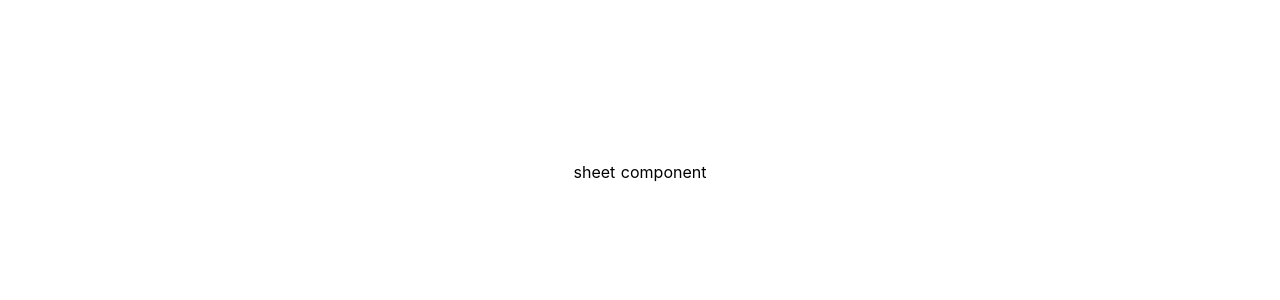
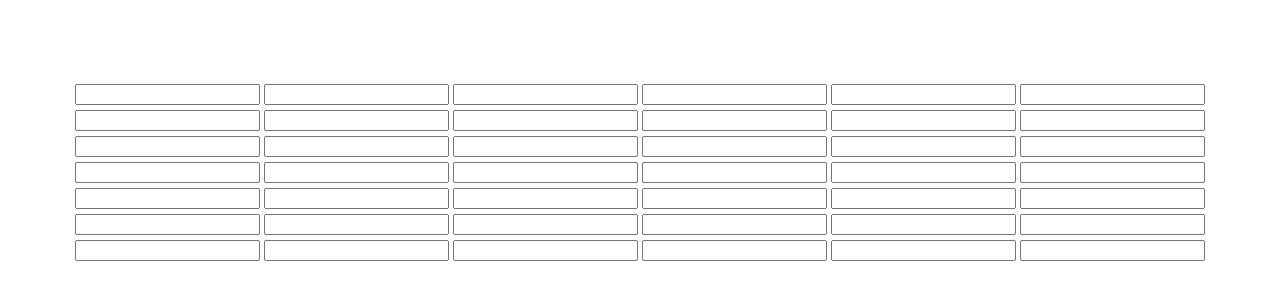
Before and after one commit to p-adams/vue-spreadsheet, a Nuxt app: page / in a window 1280 px wide. Shown: the part 228-528 px from the top of the page. Built offline with nearby package versions, Linux system fonts and the light colour scheme.

Commit message:
added table to Sheet component

```diff
--- a/components/Sheet.vue
+++ b/components/Sheet.vue
@@ -1,10 +1,49 @@
 <template>
   <div>
-      sheet component
+     <table>
+        <thead>
+        </thead>
+        <tbody>
+          {{selected}}
+          <tr v-for="(row, index) in rows" :key="index">
+            <td v-for="(col, index) in cols" :key="index">
+              <div @click="selectCell(row, col)">
+                <input>
+              </div>
+            </td>
+          </tr>
+        </tbody>
+     </table>
   </div>
 </template>
 <script>
 export default {
-  name: 'sheet'
+  name: 'sheet',
+  created () {
+    this.initCols()
+    this.initRows()
+  },
+  data () {
+    return {
+      selected: '',
+      rows: [],
+      cols: null
+    }
+  },
+  methods:{
+    initCols () {
+      this.cols = "abcdef"
+                    .toUpperCase()
+                    .split('')
+    },
+    initRows () {
+      for(let i = 0; i <= 6; i++) {
+        this.rows.push(i)
+      }
+    },
+    selectCell (row, col) {
+      this.selected = row + col
+    }
+  }
 }
 </script>
```
